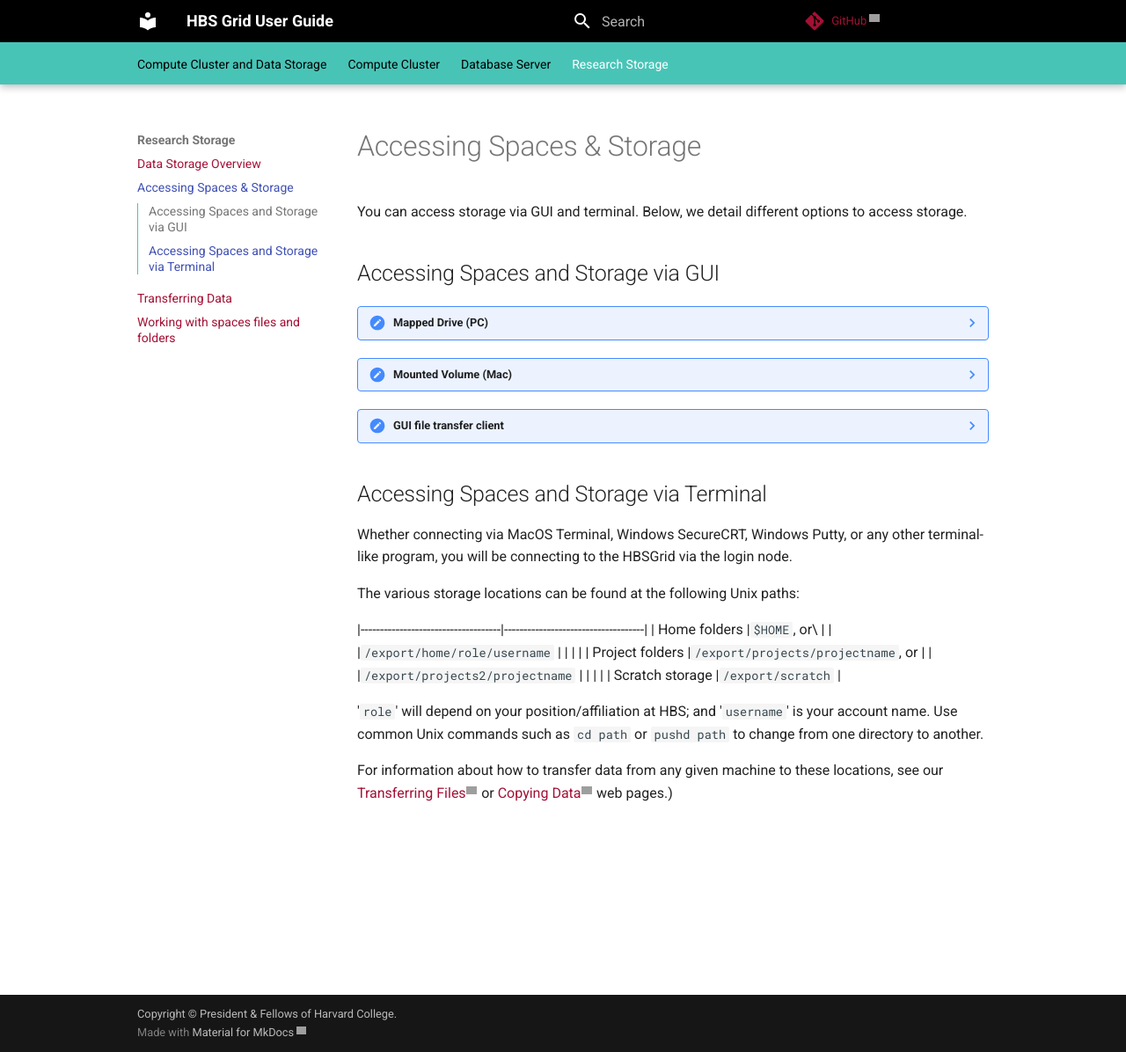
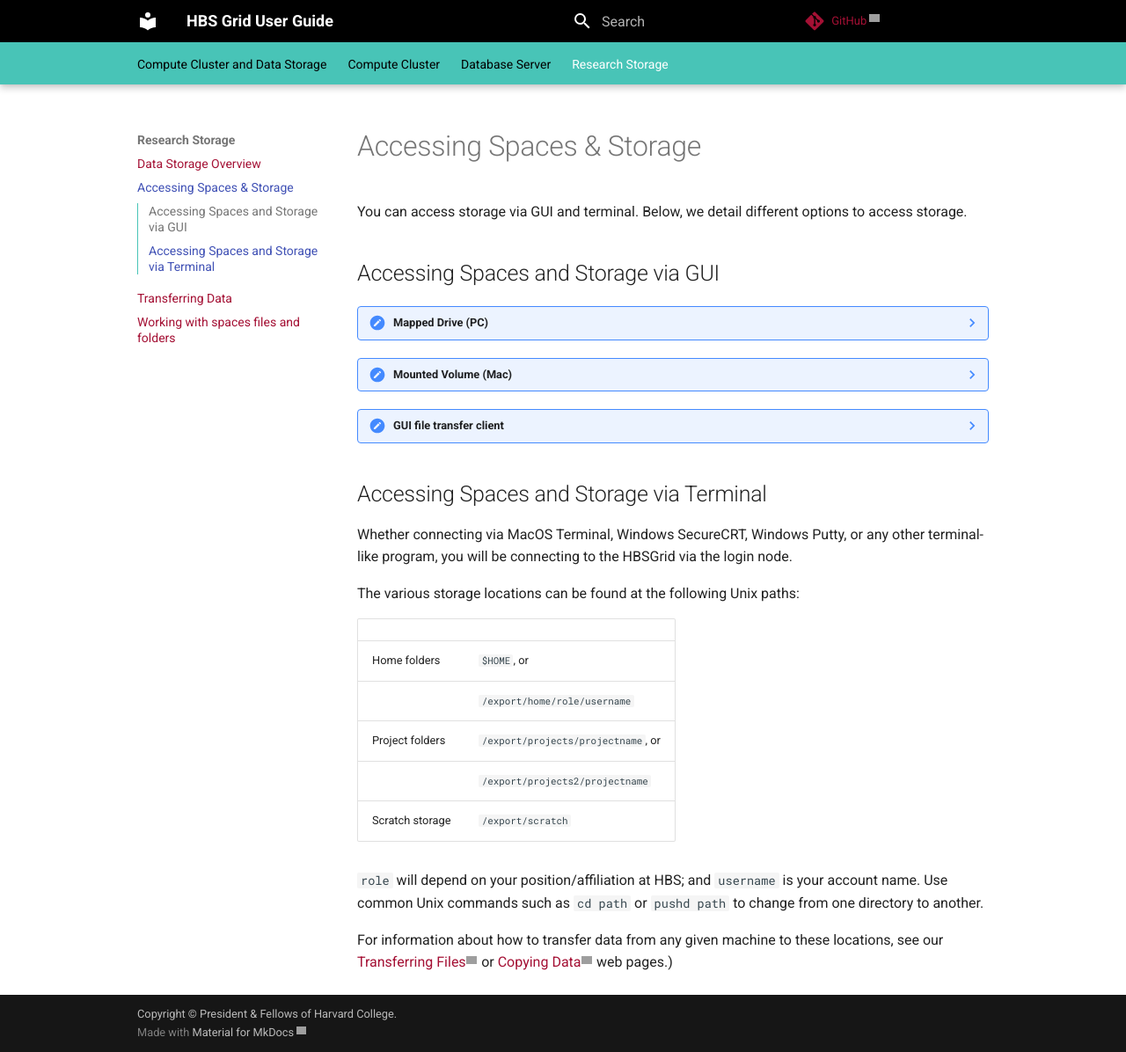
Before and after one commit to hbs-rcs/hbsgrid-docs, an MkDocs documentation site: the page built from docs/research-storage/accessing-spaces-and-storage.md, in a window 1280 px wide and 1196 px high, cut to the strip 0-1196 px from the top of the window. Shown: the whole strip at 88% size. Built offline with MkDocs 1.6.1 and Material for MkDocs 9.7.7, drawn with Linux system fonts in a browser that asks for light colours; comment, search, counter and statistics services are not loaded; the version menu is left out; grey boxes are pictures that could not be loaded.

Commit message:
bugfixes

```diff
--- a/docs/research-storage/accessing-spaces-and-storage.md
+++ b/docs/research-storage/accessing-spaces-and-storage.md
@@ -131,18 +131,17 @@ HBSGrid via the login node.
 
 The various storage locations can be found at the following Unix paths:
 
- |------------------------------------|------------------------------------|
- | Home folders                       |`$HOME`, or\                        |
- |                                    |`/export/home/role/username`        |
- |                                    |                                    |
- | Project folders                    |`/export/projects/projectname`, or  |
- |                                    |`/export/projects2/projectname`     |
- |                                    |                                    |
- | Scratch storage                    |`/export/scratch`                   |
+|                 |                                    |
+|-----------------|------------------------------------|
+| Home folders    | `$HOME`, or                        |
+|                 | `/export/home/role/username`       |
+| Project folders | `/export/projects/projectname`, or |
+|                 | `/export/projects2/projectname`    |
+| Scratch storage | `/export/scratch`                  |
 
 
-'`role`' will depend on your position/affiliation at HBS; and
-'`username`' is your account name. Use common Unix commands such as
+`role` will depend on your position/affiliation at HBS; and
+`username` is your account name. Use common Unix commands such as
 `cd path` or `pushd path` to change from one directory to another.
 
 For information about how to transfer data from any given machine to
```
Also changed, not shown: docs/research-storage/transferring-data.md (+1 -1 lines).
